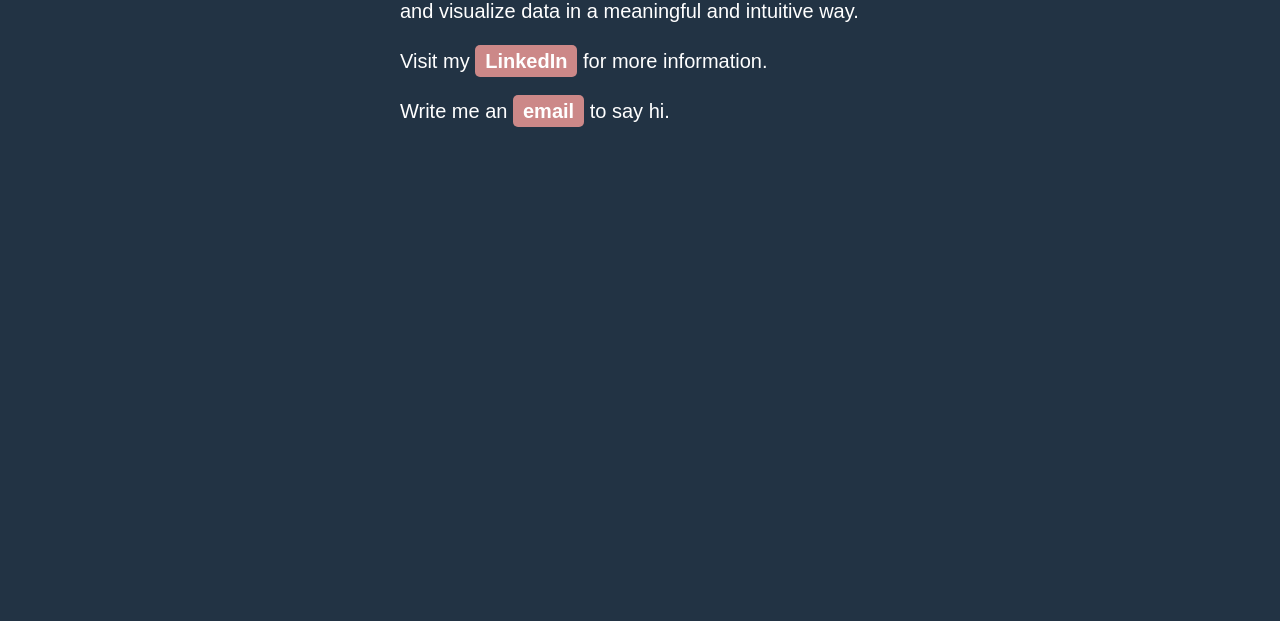
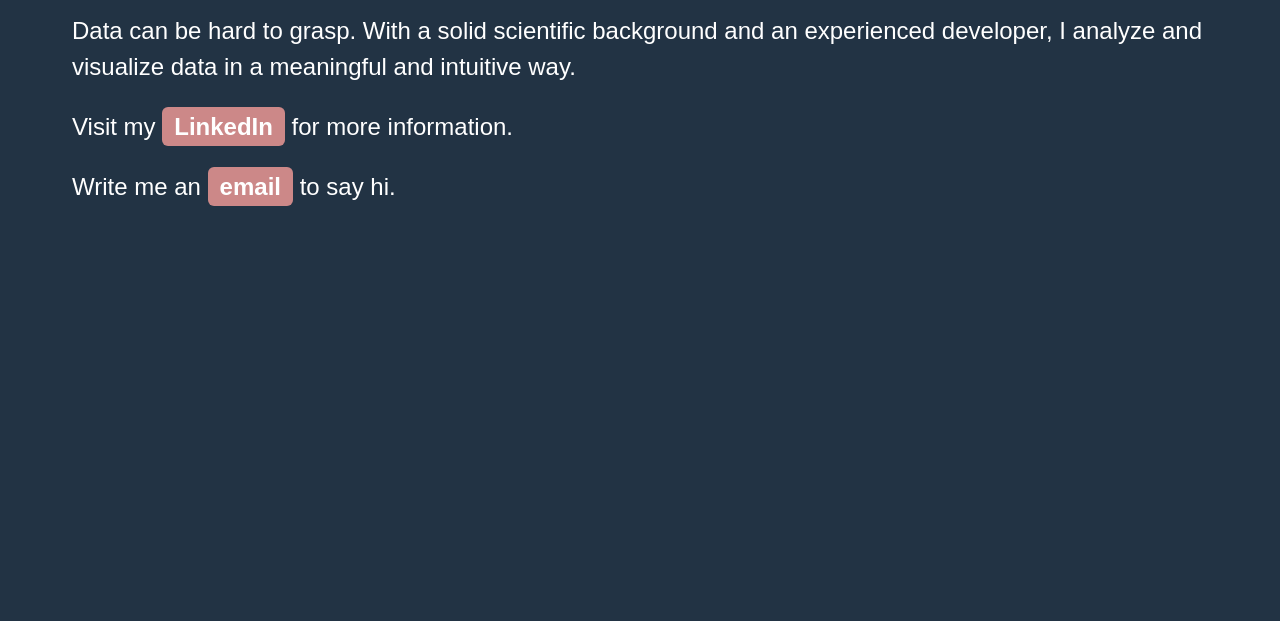
Before and after one commit to manjebrinkhuis/manjebrinkhuis.github.io, a plain HTML site: page index.html in a window 1280 px wide. Shown: the part 179-800 px from the top of the page. Drawn offline with Linux system fonts and the light colour scheme.

Commit message:
Responsive 	modified:   index.html

```diff
--- a/index.html
+++ b/index.html
@@ -51,6 +51,17 @@
             font-weight: bold;
         }
 
+        @media only screen and (min-width: 480px) {
+          * {
+              font-size: 24px !important;
+          }
+
+          #main-container {
+              max-width: 100% !important;
+              padding: 3em !important;
+          }
+        }
+
     </style>
     <body>
         <div id="main-container">
```
